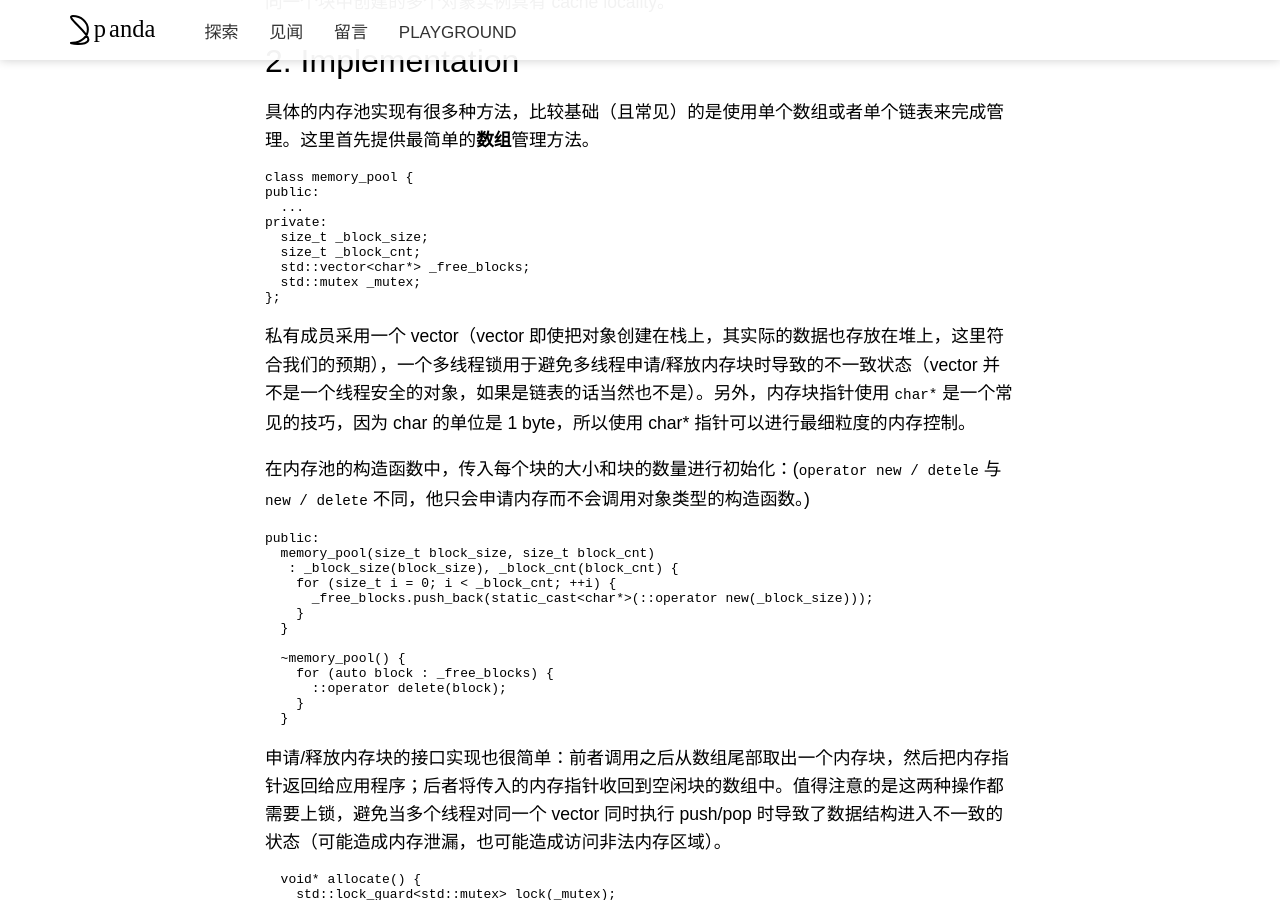
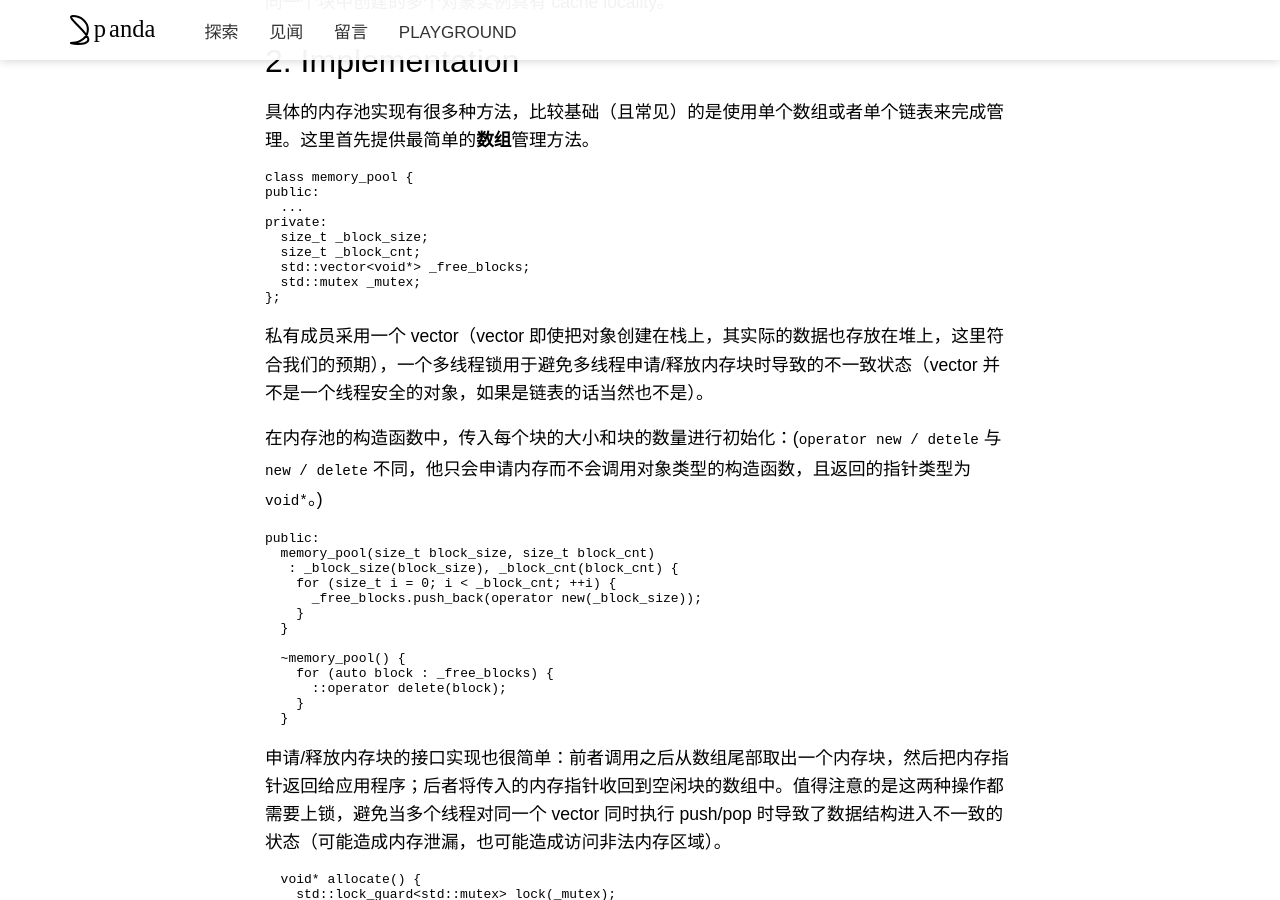
Before and after one commit to pandacase/pandacase.github.io, a Jekyll site: the page built from _posts/2024-09-09-MemoryPool.md, in a window 1280 px wide and 900 px high, scrolled down 1933 px. Built offline with Jekyll 4.4.1, drawn with Linux system fonts in a browser that asks for light colours; nearby versions of some CDN libraries; some web fonts are replaced; comment, search, counter and statistics services are not loaded; a style sheet for code colours, icons or effects is not loaded; some of the changed text lies outside the part shown.

Commit message:
Update 2024-09-09-MemoryPool.md

````diff
--- a/_posts/2024-09-09-MemoryPool.md
+++ b/_posts/2024-09-09-MemoryPool.md
@@ -61,21 +61,21 @@ public:
 private:
   size_t _block_size;
   size_t _block_cnt;
-  std::vector<char*> _free_blocks;
+  std::vector<void*> _free_blocks;
   std::mutex _mutex;
 };
 ```
 
-私有成员采用一个 vector（vector 即使把对象创建在栈上，其实际的数据也存放在堆上，这里符合我们的预期），一个多线程锁用于避免多线程申请/释放内存块时导致的不一致状态（vector 并不是一个线程安全的对象，如果是链表的话当然也不是）。另外，内存块指针使用 `char*` 是一个常见的技巧，因为 char 的单位是 1 byte，所以使用 char* 指针可以进行最细粒度的内存控制。
+私有成员采用一个 vector（vector 即使把对象创建在栈上，其实际的数据也存放在堆上，这里符合我们的预期），一个多线程锁用于避免多线程申请/释放内存块时导致的不一致状态（vector 并不是一个线程安全的对象，如果是链表的话当然也不是）。
 
-在内存池的构造函数中，传入每个块的大小和块的数量进行初始化：(`operator new / detele` 与 `new / delete` 不同，他只会申请内存而不会调用对象类型的构造函数。)
+在内存池的构造函数中，传入每个块的大小和块的数量进行初始化：(`operator new / detele` 与 `new / delete` 不同，他只会申请内存而不会调用对象类型的构造函数，且返回的指针类型为 `void*`。)
 
 ```cpp
 public:
   memory_pool(size_t block_size, size_t block_cnt)
    : _block_size(block_size), _block_cnt(block_cnt) {
     for (size_t i = 0; i < _block_cnt; ++i) {
-      _free_blocks.push_back(static_cast<char*>(::operator new(_block_size)));
+      _free_blocks.push_back(operator new(_block_size));
     }
   }
 
@@ -101,11 +101,13 @@ public:
 
   void deallocate(void* block) {
     std::lock_guard<std::mutex> lock(_mutex);
-    _free_blocks.push_back(static_cast<char*>(block));
+    _free_blocks.push_back(block);
   }
 ```
 
 以上便是一个极其简单的实现了，在生产环境中还有许多不足，但作为一个 startup 的版本，用于初步理解内存池的工作原理还是有比较大的帮助。
+
+> 其实这个简单版本有一个小优化可以做，那就是把 `std::vector` 换成 `std::stack`，这样会有性能上的提升。因为 `std::vector` 在插入的过程中动态扩容会触发拷贝，但是 `std::stack` 依赖的是 `std::deque` 作为其实际实现，动态扩容的过程中不会对原数据块进行拷贝（这里具体请参考 deque 的实现原理）。
 
 这里另外提供一个**链表版本**供参考：
 
````
Also changed, not shown: other parts of _posts/2024-09-09-MemoryPool.md (+3 -1 lines).
